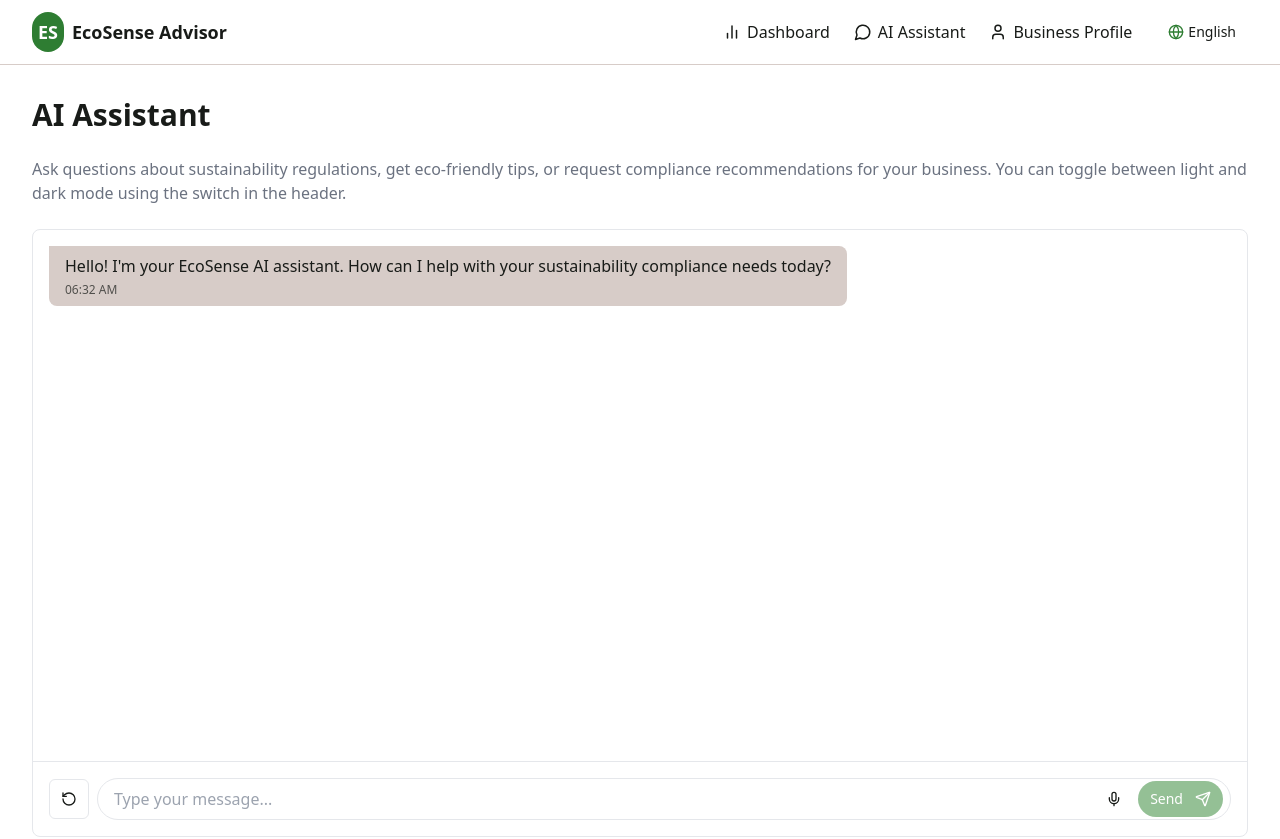
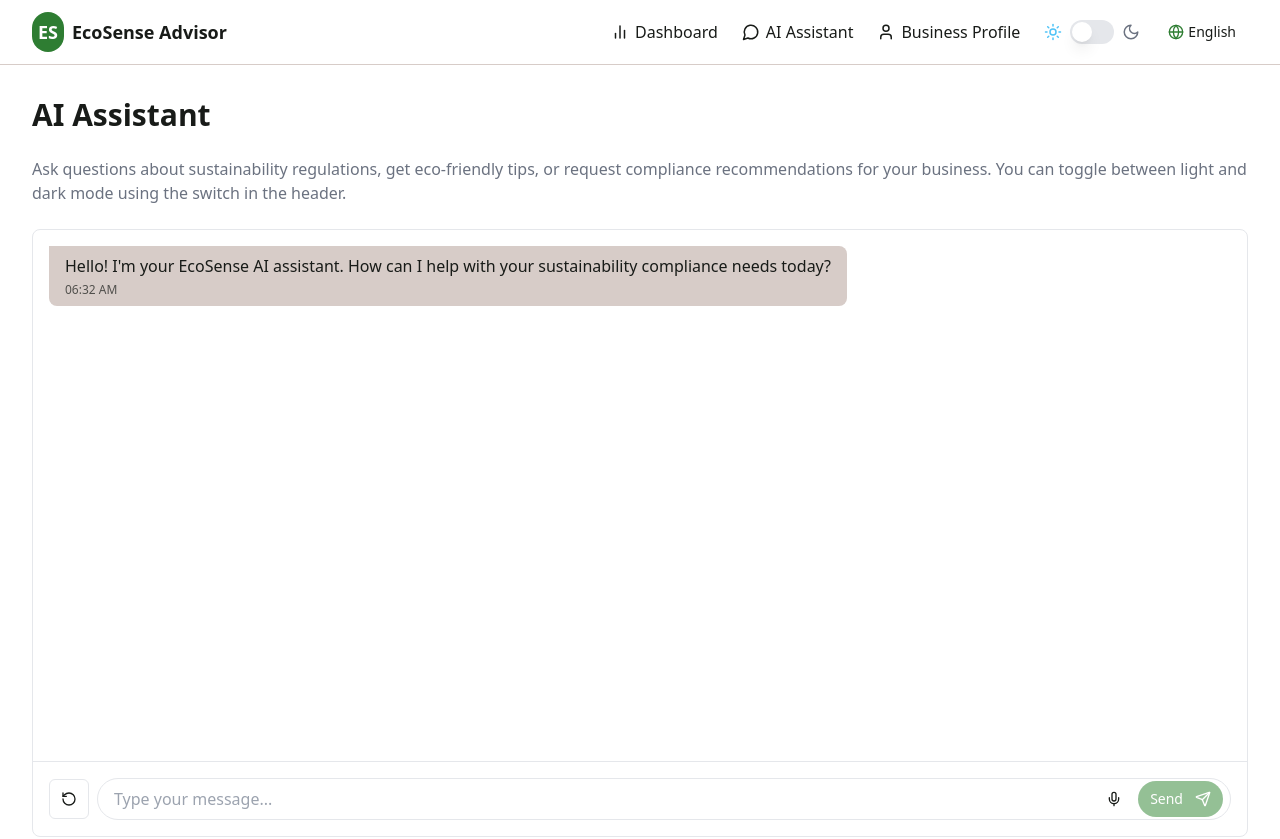
Before and after one commit to Farhan-uxcoder/eco-sense-advisor-msme, a React (Vite) app: page /chat in a window 1280 px wide. Shown: the top 839 px of the page. Built offline with nearby package versions, Linux system fonts and the light colour scheme.

Commit message:
Fix: Resolve implementation issue
The previous change was not implemented correctly. This commit fixes the issue.

```diff
--- a/src/components/Header.tsx
+++ b/src/components/Header.tsx
@@ -1,15 +1,16 @@
 
 import { useState } from "react";
 import { Link } from "react-router-dom";
-import { Menu, X, Globe, User, BarChart2, MessageCircle } from "lucide-react";
+import { Menu, X, BarChart2, MessageCircle, User } from "lucide-react";
 import { Button } from "./ui/button";
 import LanguageSelector from "./LanguageSelector";
+import DarkModeToggle from "./DarkModeToggle";
 
 const Header = () => {
   const [isMenuOpen, setIsMenuOpen] = useState(false);
 
   return (
-    <header className="sticky top-0 z-50 w-full bg-white border-b border-eco-sand">
+    <header className="sticky top-0 z-50 w-full bg-white dark:bg-eco-primary/10 border-b border-eco-sand dark:border-eco-primary/40">
       <div className="container flex h-16 items-center justify-between">
         <div className="flex items-center gap-2">
           <Link to="/" className="flex items-center gap-2">
@@ -34,11 +35,15 @@ const Header = () => {
             <User size={18} />
             <span>Business Profile</span>
           </Link>
-          <LanguageSelector />
+          <div className="flex items-center gap-4">
+            <DarkModeToggle />
+            <LanguageSelector />
+          </div>
         </nav>
 
         {/* Mobile Menu Button */}
         <div className="flex md:hidden items-center gap-2">
+          <DarkModeToggle />
           <LanguageSelector compact />
           <Button
             variant="ghost"
@@ -53,7 +58,7 @@ const Header = () => {
 
       {/* Mobile Navigation */}
       {isMenuOpen && (
-        <div className="fixed inset-0 top-16 bg-white z-40 md:hidden">
+        <div className="fixed inset-0 top-16 bg-white dark:bg-eco-primary/10 z-40 md:hidden">
           <nav className="container flex flex-col gap-4 py-6">
             <Link
               to="/dashboard"
```
